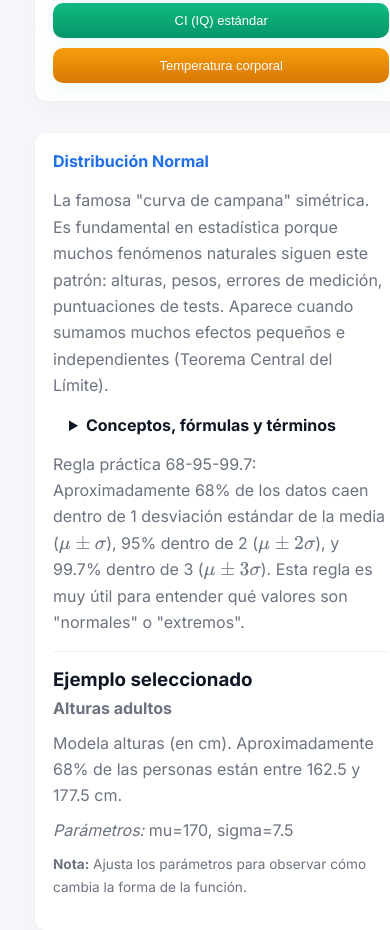
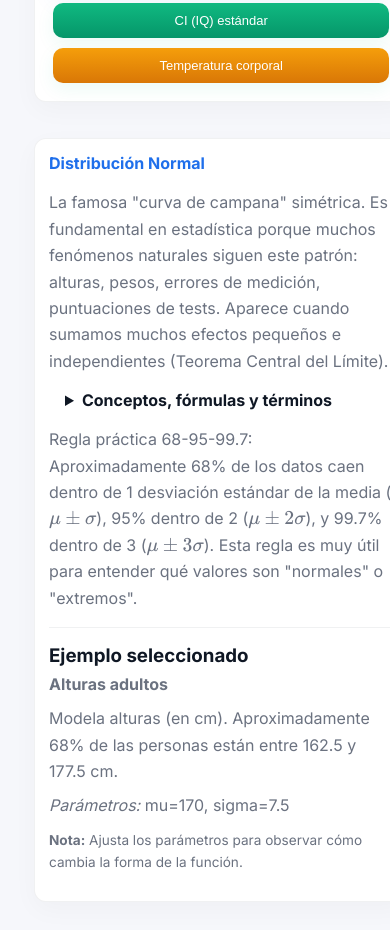
Before and after one commit to Vasallo94/Distribuciones, a plain HTML site: page index.html in a window 390 px wide. Shown: the part 936-1866 px from the top of the page. Drawn offline with nearby package versions, Linux system fonts and the light colour scheme.

Commit message:
feat: add smooth transitions and responsive improvements for info panel
- Add CSS transitions (opacity, transform) to info-panel updates
- Implement updating class for visual feedback during content changes
- Add responsive margin adjustments for mobile devices
- Move MathJax typeset to run after transition completes
- Enhance UX with subtle slide effect during content updates

```diff
--- a/index.html
+++ b/index.html
@@ -280,8 +280,29 @@
         /* Responsive tweaks */
         @media (max-width: 992px) { .main-content { grid-template-columns: 1fr; } .chart-container { order:0 } }
         @media (max-width: 640px) { .container { padding: 14px; } header h1 { font-size:18px; } .example-button { font-size:13px; } }
-    /* Forzar info panel a ocupar todo el ancho de la grid principal */
-    #info-panel { grid-column: 1 / -1; margin-top: 8px; }
+
+        /* Forzar info panel a ocupar todo el ancho de la grid principal con transiciones suaves */
+        #info-panel {
+            grid-column: 1 / -1;
+            margin-top: 8px;
+            transition: opacity 0.3s ease, transform 0.3s ease;
+            transform: translateY(0);
+        }
+
+        /* Transición suave cuando el contenido cambia */
+        #info-panel.updating {
+            opacity: 0.7;
+            transform: translateY(-4px);
+        }
+
+        /* Ajustes responsive para info-panel */
+        @media (max-width: 992px) {
+            #info-panel { margin-top: 18px; }
+        }
+
+        @media (max-width: 640px) {
+            #info-panel { margin-top: 14px; padding: 14px; }
+        }
     </style>
 </head>
 <body>
@@ -826,8 +847,14 @@
                 });
                 controlsPanel.appendChild(examplesContainer);
 
-                // 2. Update Info Panel
+                // 2. Update Info Panel with smooth transition
                 const example = state.selectedExample[distKey] || dist.examples[0];
+
+                // Añadir clase de transición
+                infoPanel.classList.add('updating');
+
+                // Actualizar contenido después de un breve delay para la transición
+                setTimeout(() => {
                     infoPanel.innerHTML = `
                         <h2>${dist.info.title}</h2>
                         <p>${dist.info.description}</p>
@@ -841,7 +868,11 @@
                         <p class="foot-note"><strong>Nota:</strong> Ajusta los parámetros para observar cómo cambia la forma de la función.</p>
                     `;
 
-                // Re-render MathJax robusto con reintentos
+                    // Quitar clase de transición después de actualizar
+                    setTimeout(() => {
+                        infoPanel.classList.remove('updating');
+
+                        // Re-render MathJax robusto con reintentos después de la transición
                         function safeTypeset(retries = 3) {
                             if (!window.MathJax || !window.MathJax.typesetPromise) {
                                 if (retries > 0) return setTimeout(() => safeTypeset(retries - 1), 200);
@@ -857,6 +888,8 @@
                             }).catch(err => console.error(err));
                         }
                         safeTypeset();
+                    }, 50);
+                }, 150);
 
                 // 3. Add Event Listeners for new controls
                 dist.params.forEach(p => {
```
Lines whose indentation alone changed are shown as unchanged.
